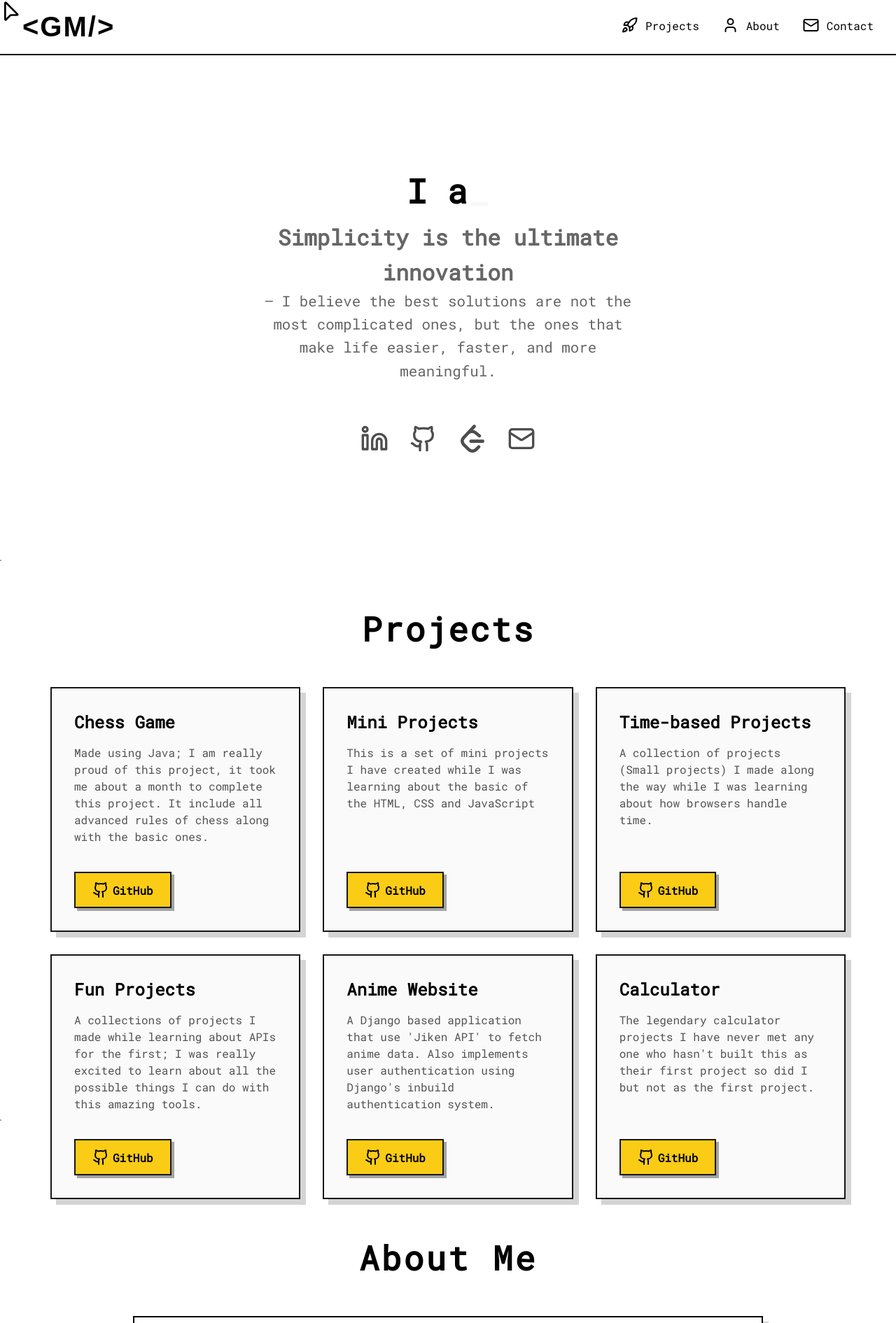
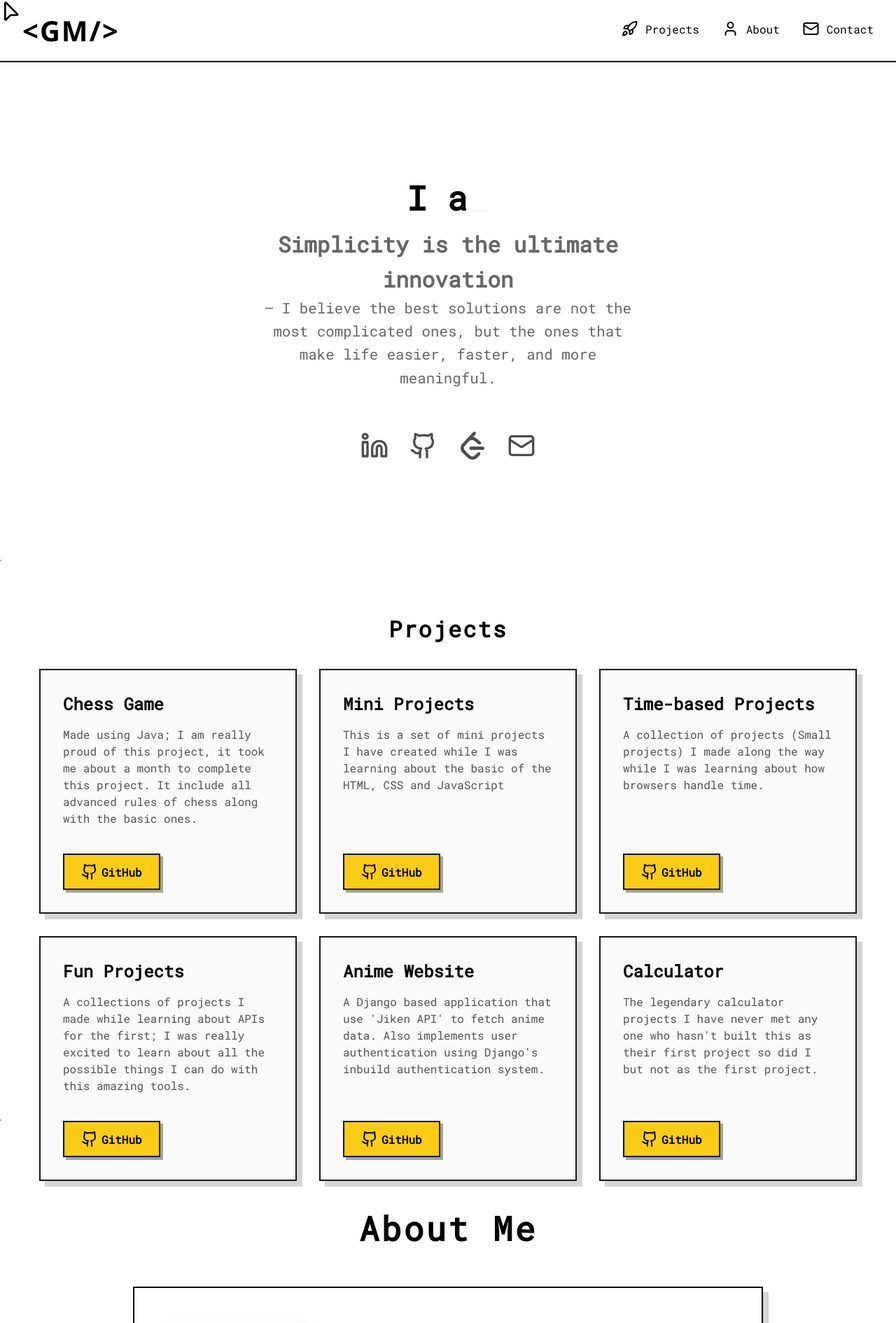
Before and after one commit to dragon-slayer99/mahesh.dev, a React (Vite) app: page / in a window 1280 px wide. Shown: the top 1891 px of the page at 70% size. Built offline with nearby package versions, Linux system fonts and the light colour scheme.

Commit message:
feat: Update favicon, enhance navbar logo styling, and improve card layout responsiveness

```diff
--- a/index.html
+++ b/index.html
@@ -3,7 +3,7 @@
 
 <head>
   <meta charset="UTF-8" />
-  <link rel="icon" type="image/svg+xml" href="/vite.svg" />
+  <link rel="icon" type="image/png" href="favicon.png" />
   <meta name="viewport" content="width=device-width, initial-scale=1.0" />
   <title>Mahesh Gudooru - Portfolio</title>
 
--- a/src/components/Herosetion/Content/Content.jsx
+++ b/src/components/Herosetion/Content/Content.jsx
@@ -14,7 +14,7 @@ const Content = () => {
                         <div className='type-text-div'>
                             <h1 className='type-text'>
                                 <TextType
-                                    text={["I am Mahesh", "I am a student"]}
+                                    text={["I am Mahesh", "I am a CS Student"]}
                                     typingSpeed={200}
                                     pauseDuration={1500}
                                     deletingSpeed={200}
--- a/src/components/Herosetion/Content/TextType.jsx
+++ b/src/components/Herosetion/Content/TextType.jsx
@@ -1,4 +1,5 @@
 import { useEffect, useRef, useState, createElement, useMemo, useCallback } from "react";
+// eslint-disable-next-line no-unused-vars
 import { motion } from "framer-motion";
 import './TextType.css';
 
@@ -127,6 +128,7 @@ const TextType = ({
     reverseMode,
     variableSpeed,
     onSentenceComplete,
+    getRandomSpeed
   ]);
 
   const shouldHideCursor =
--- a/src/components/Herosetion/NavBar/Navbar.css
+++ b/src/components/Herosetion/NavBar/Navbar.css
@@ -23,11 +23,11 @@
 
         .nav-logo {
             color: black;
-            font-weight: bolder;
+            font-weight: 900;
             text-decoration: none;
             font-size: 2.5em;
             letter-spacing: 2px;
-            font-family:  Arial, Helvetica, sans-serif;
+            font-family: Segoe UI , sans-serif;
         }
 
         .nav-menu {
--- a/src/components/Herosetion/NavBar/Navbar.jsx
+++ b/src/components/Herosetion/NavBar/Navbar.jsx
@@ -21,7 +21,7 @@
 
 // export default Navbar
 
-import React, { useState, useEffect, useRef } from 'react';
+import React, { useState, useEffect } from 'react';
 import './Navbar.css';
 import { Rocket, Mail, User } from 'lucide-react';
 
@@ -31,11 +31,7 @@ export default function Navbar() {
     const [activeSection, setActiveSection] = useState('');
 
     const sections = ['projects', 'about', 'contact'];
-    // const sectionRefs = useRef({});
 
-    // sections.forEach((section) => {
-    //     sectionRefs.current[section] = React.createRef();
-    // });
 
     const toggleMenu = () => {
         setIsMenuOpen(!isMenuOpen);
--- a/src/components/projects/section/CardSection.css
+++ b/src/components/projects/section/CardSection.css
@@ -58,10 +58,10 @@
     }
 }
 
-@media (min-width: 1020) {
+@media (max-width: 912px) and (min-width: 640px) {
     .cardLayout {
         display: grid;
-        grid-template-columns: 3fr;
+        grid-template-columns: 1fr 1fr;
         /* default: single column for mobile */
         gap: 2rem;
         max-width: 1200px;
@@ -74,11 +74,30 @@
 
     }
 }
-
-@media (min-width: 1364) {
+@media (min-width: 1020px) {
     .cardLayout {
         display: grid;
-        grid-template-columns: 3fr;
+        grid-template-columns: 1fr 1fr 1fr;
+        /* default: single column for mobile */
+        gap: 2rem;
+        max-width: 1200px;
+        margin: 0 auto;
+        padding: 1rem;
+    }
+    .cardLayout Card{
+        min-height: 350px;
+    }
+
+    .cardContainer h1 {
+        font-size: 2em;
+
+    }
+}
+
+@media (min-width: 1364px) {
+    .cardLayout {
+        display: grid;
+        grid-template-columns: 1fr 1fr 1fr;
         /* default: single column for mobile */
         gap: 2rem;
         max-width: 1200px;
```
Also changed, not shown: package.json (line endings or trailing spaces), public/favicon.png (added).
